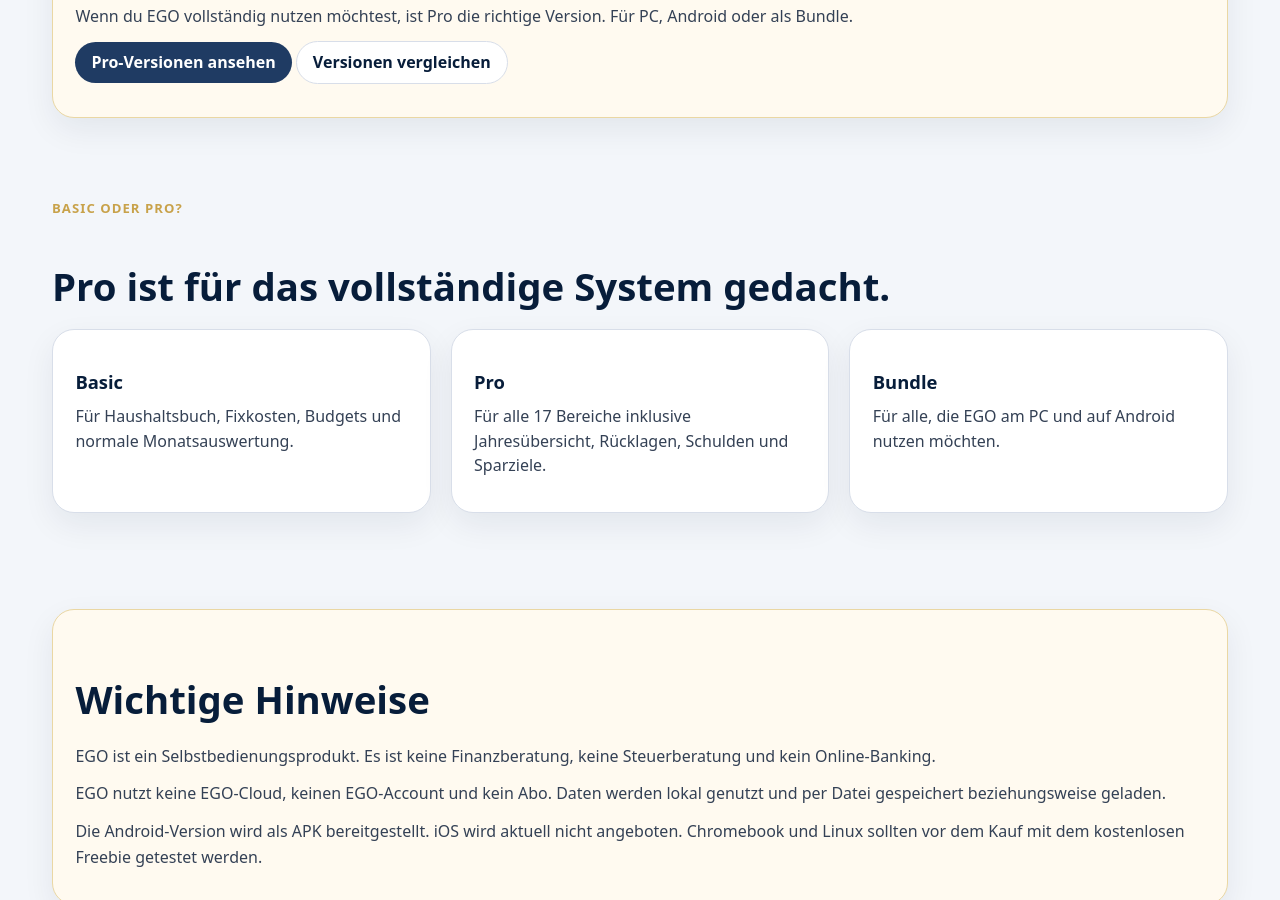
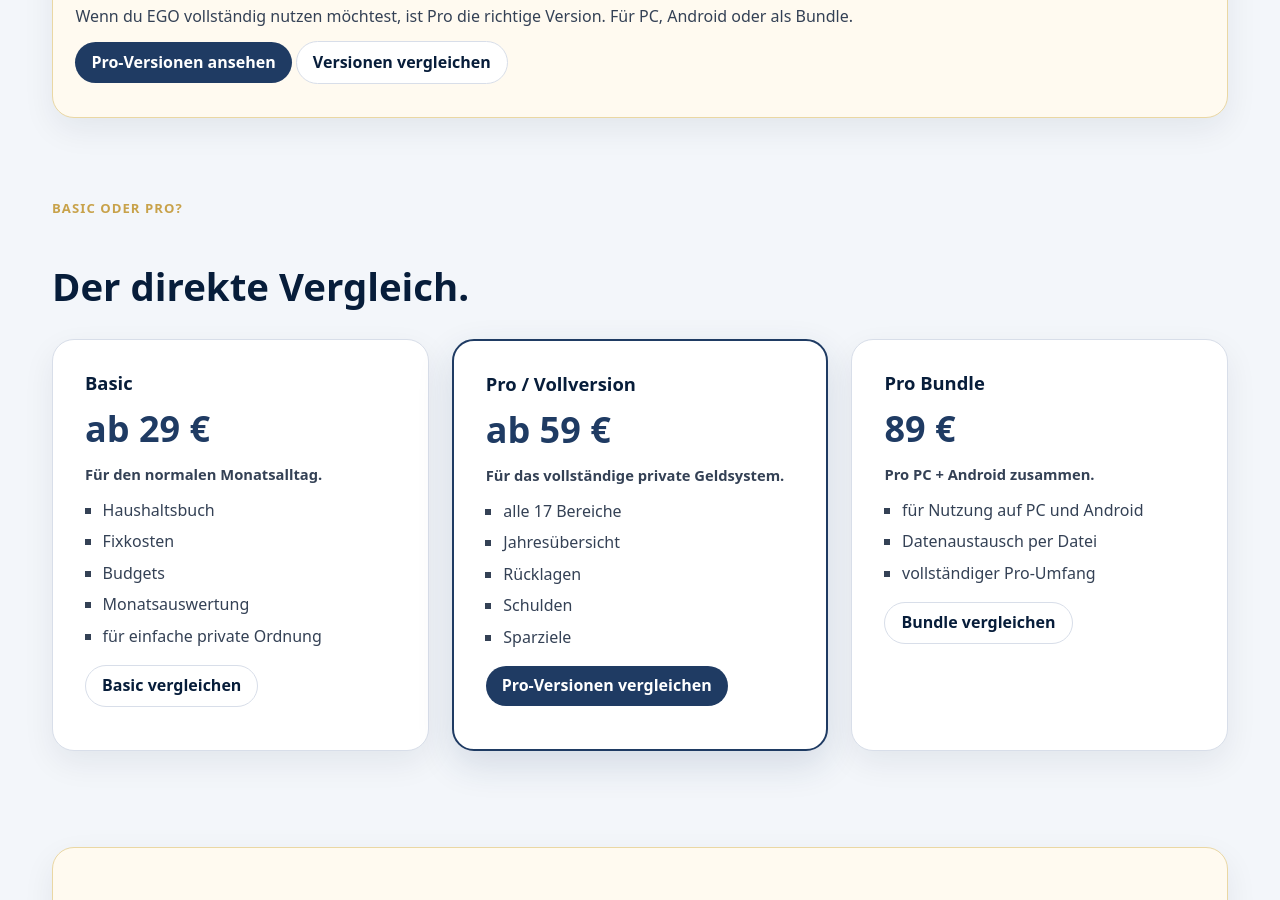
Before and after one commit to gluecklich-tools/einfach-geld-ordnen, a Jekyll site: the page built from seiten/vollversion.md, in a window 1280 px wide and 900 px high, scrolled down 3053 px. Built offline with Jekyll 4.4.1, drawn with Linux system fonts in a browser that asks for light colours.

Commit message:
Basic-Pro-Vergleich auf Pro-Seite stärken

```diff
--- a/seiten/vollversion.md
+++ b/seiten/vollversion.md
@@ -137,23 +137,59 @@
 </section>
 <section class="ego-section">
   <p class="ego-kicker">Basic oder Pro?</p>
+  <h2>Der direkte Vergleich.</h2>
 
-  <h2>Pro ist für das vollständige System gedacht.</h2>
-
-  <div class="ego-feature-grid">
-    <section>
+  <div class="pricing-grid">
+    <section class="pricing-card">
       <h3>Basic</h3>
-      <p>Für Haushaltsbuch, Fixkosten, Budgets und normale Monatsauswertung.</p>
+      <p class="price">ab 29 €</p>
+      <p class="price-note">Für den normalen Monatsalltag.</p>
+      <ul>
+        <li>Haushaltsbuch</li>
+        <li>Fixkosten</li>
+        <li>Budgets</li>
+        <li>Monatsauswertung</li>
+        <li>für einfache private Ordnung</li>
+      </ul>
+      <p>
+        <a class="button secondary" href="{{ '/seiten/versionen.html' | relative_url }}">
+          Basic vergleichen
+        </a>
+      </p>
     </section>
 
-    <section>
-      <h3>Pro</h3>
-      <p>Für alle 17 Bereiche inklusive Jahresübersicht, Rücklagen, Schulden und Sparziele.</p>
+    <section class="pricing-card featured">
+      <h3>Pro / Vollversion</h3>
+      <p class="price">ab 59 €</p>
+      <p class="price-note">Für das vollständige private Geldsystem.</p>
+      <ul>
+        <li>alle 17 Bereiche</li>
+        <li>Jahresübersicht</li>
+        <li>Rücklagen</li>
+        <li>Schulden</li>
+        <li>Sparziele</li>
+      </ul>
+      <p>
+        <a class="button" href="{{ '/seiten/versionen.html' | relative_url }}">
+          Pro-Versionen vergleichen
+        </a>
+      </p>
     </section>
 
-    <section>
-      <h3>Bundle</h3>
-      <p>Für alle, die EGO am PC und auf Android nutzen möchten.</p>
+    <section class="pricing-card">
+      <h3>Pro Bundle</h3>
+      <p class="price">89 €</p>
+      <p class="price-note">Pro PC + Android zusammen.</p>
+      <ul>
+        <li>für Nutzung auf PC und Android</li>
+        <li>Datenaustausch per Datei</li>
+        <li>vollständiger Pro-Umfang</li>
+      </ul>
+      <p>
+        <a class="button secondary" href="{{ '/seiten/versionen.html' | relative_url }}">
+          Bundle vergleichen
+        </a>
+      </p>
     </section>
   </div>
 </section>
```
